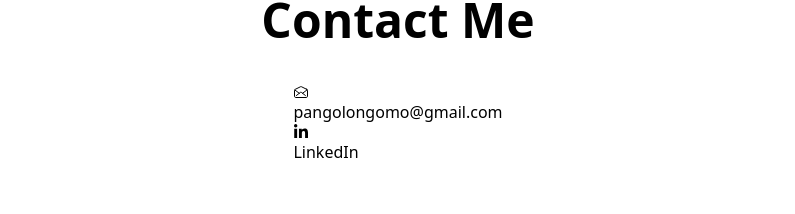
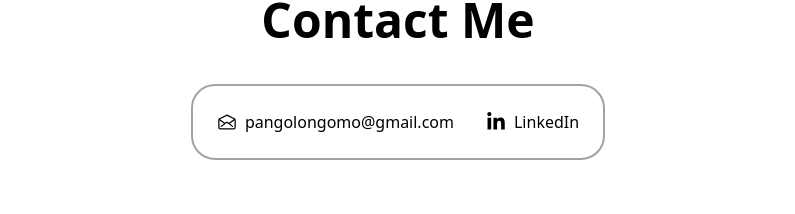
Before and after one commit to pangolongomo/portfolio, a React (Vite) app: page / in a window 1280 px wide. Shown: the part 2110-2324 px from the top of the page, without its empty margins (242-1037 px from the left). Built offline with nearby package versions, Linux system fonts and the light colour scheme.

Commit message:
feat:contact

```diff
--- a/src/components/ContactSection.tsx
+++ b/src/components/ContactSection.tsx
@@ -1,24 +1,34 @@
 import { IoMailOpenOutline } from "react-icons/io5";
 import SectionContainer from "./ui/SectionContainer";
 import { FaLinkedinIn } from "react-icons/fa6";
+import ContentGroup from "./ui/ContentGroup";
 
 function ContactSection() {
   return (
     <SectionContainer subtitle="Get in Touch" title="Contact Me">
-      <div>
-        <ul>
-          <li>
-            <IoMailOpenOutline />
-            <span>pangolongomo@gmail.com</span>
-          </li>
-          <li>
-            <FaLinkedinIn />
-            <span>LinkedIn</span>
-          </li>
+      <ContentGroup>
+        <ul className="flex gap-3 md:gap-8 flex-col md:flex-row">
+          {contactList.map((item) => (
+            <li key={item.link} className="flex items-center gap-2">
+              <item.icon size={20} />
+              <span>{item.link}</span>
+            </li>
+          ))}
         </ul>
-      </div>
+      </ContentGroup>
     </SectionContainer>
   );
 }
 
 export default ContactSection;
+
+const contactList = [
+  {
+    link: "pangolongomo@gmail.com",
+    icon: IoMailOpenOutline,
+  },
+  {
+    link: "LinkedIn",
+    icon: FaLinkedinIn,
+  },
+];
--- a/src/components/Footer.tsx
+++ b/src/components/Footer.tsx
@@ -1,4 +1,3 @@
-import { Link } from "react-router-dom";
 import NavItems from "./NavItems";
 
 function Footer() {
```
